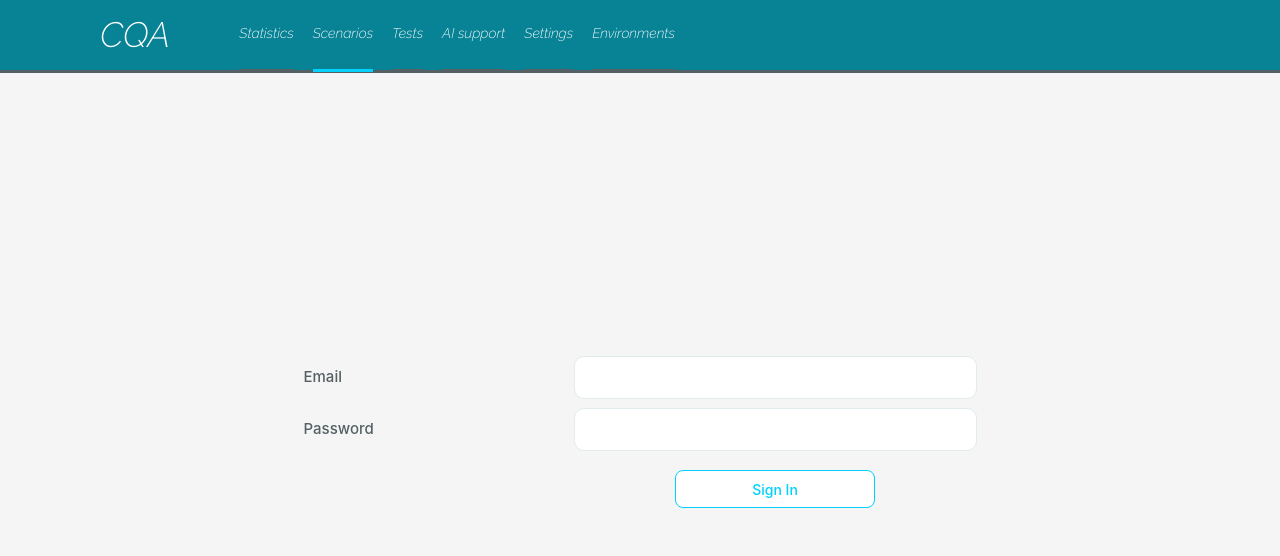
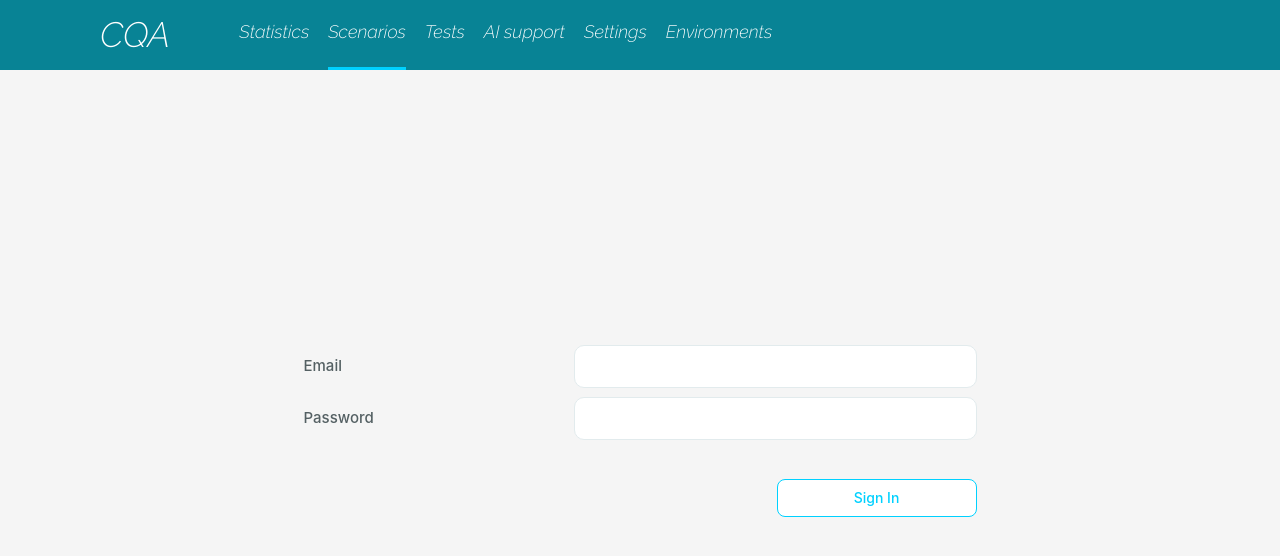
Before and after one commit to octopusLighthouse/qa, a React (Vite) app in the folder dashboard/: page /login in a window 1280 px wide. Shown: the top 556 px of the page. Built offline with nearby package versions, Linux system fonts and the light colour scheme; a web font is replaced by a local one.

Commit message:
dashboard style

```diff
--- a/dashboard/src/components/button.css
+++ b/dashboard/src/components/button.css
@@ -1,6 +1,7 @@
 .groud {
     display: flex;
     flex-direction: row;
+    margin-top: 20px;
     margin-bottom: 9px;
     align-items: flex-start;
     justify-content: end;
@@ -31,7 +32,7 @@
 
 .buttonField:hover {
     border-color: #00D1FF;
-    background-color: #36daff;
-    color: #f7f7f7;
-    transition: background-color 1.9s;
+    background-color: #d3f7ff;
+    color: #00D1FF;
+    transition: background-color 1.0s;
 }
--- a/dashboard/src/components/header.css
+++ b/dashboard/src/components/header.css
@@ -12,7 +12,7 @@
     font-family: 'Raleway', sans-serif;
     color: #FFFFFF;
     flex-direction: row;
-    border-bottom: 3px solid #546063 ;
+    border-bottom: 0px solid #546063 ;
 }
 
 .logo {
@@ -23,28 +23,28 @@
     display: flex;
     align-items: center;
     margin-left: 19px;
-    font-size: 14px;
+    font-size: 18px;
     height: 70px;
-    border-bottom: 3px solid #00D1FF ;
+    border-bottom: 7px solid #00D1FF ;
 }
 
 .items {
     display: flex;
     align-items: center;
     margin-left: 19px;
-    font-size: 14px;
+    font-size: 18px;
     height: 70px;
-    border-bottom: 3px solid #546063 ;
-    transition: border-color 1.9s ease;
+    border-bottom: 7px solid #088395 ;
+    transition: border-color 1.0s ease;
 }
 
 .items:hover {
     display: flex;
     align-items: center;
     margin-left: 19px;
-    font-size: 14px;
+    font-size: 18px;
     height: 70px;
     cursor: pointer;
-    border-bottom: 3px solid lime ;
-    transition: border-color 0.5s ease;
+    border-bottom: 7px solid lime ;
+    transition: border-color 0.3s ease;
 }
--- a/dashboard/src/components/input.css
+++ b/dashboard/src/components/input.css
@@ -13,6 +13,19 @@
     margin-right: 20px;
     width: 250px;
     justify-content: left;
+    transition: color 1.0s ease-in;
+}
+
+.title:hover {
+    display: flex;
+    justify-content: center;
+    align-items: center;
+    font-size: 15px;
+    color: #00D1FF;
+    margin-right: 20px;
+    width: 250px;
+    justify-content: left;
+    transition: color 1.0s ease;
 }
 
 .inputField {
--- a/dashboard/src/components/input.tsx
+++ b/dashboard/src/components/input.tsx
@@ -3,7 +3,7 @@ export function Input(props: any) {
     return (
         <div className="input">
             <div className="title">{props.label}</div>
-            <input className="inputField" size={40} maxLength={40} value={props.value} onChange={props.onChange} />
+            <input className="inputField" size={40} maxLength={40} value={props.value} onChange={props.onChange} type={props.type} />
         </div>
     )
 }
--- a/dashboard/src/components/paginator.tsx
+++ b/dashboard/src/components/paginator.tsx
@@ -34,7 +34,7 @@ export function Paginator(props: any) {
 
     const renderRepeatedDivs = () => {
         const divs = [];
-        for (let i = 0; i < (props.pages/props.pageSize); i++) {
+        for (let i = 0; i < (props.totalItems/props.pageSize); i++) {
 
             const linkFormed = `${props.base}page=${i+1}&pageSize=${props.pageSize}`;
             if (props.page === i+1)
--- a/dashboard/src/containers/Login.tsx
+++ b/dashboard/src/containers/Login.tsx
@@ -44,9 +44,11 @@ export function SignIn() {
     <div className="white-page">
       <Header />
       <div className="center-it">
-          <Input label="Email" onChange={handleEmail} value={email} />
-          <Input label="Password" onChange={handlePassword} value={password} password />
+        <div className="container-items-rigth">
+          <Input label="Email" onChange={handleEmail} value={email} type="edit" />
+          <Input label="Password" onChange={handlePassword} value={password} type="password" />
           <Button label="Sign In"  onClick={clickForm} />
+        </div>
       </div>
     </div>
   );
--- a/dashboard/src/containers/containers.css
+++ b/dashboard/src/containers/containers.css
@@ -9,6 +9,13 @@
     background-color: whitesmoke;
     padding-left: 100px;
     padding-right: 100px;
+}
+
+.container-items-rigth {
+    display: flex;
+    flex-direction: column;
+    align-items: end;
+    justify-content: center;
 }
 
 .center-horizontal {
--- a/dashboard/src/containers/settings/settings.list.tsx
+++ b/dashboard/src/containers/settings/settings.list.tsx
@@ -105,7 +105,7 @@ import { Paginator } from "../../components/paginator";
                 // Render loading or fallback UI
                 <div>Loading...</div>
                 )}
-                <Paginator page={page} pages={data?.count || 1} base='http://localhost/scenarios/list?' pageSize={pageSize} />
+                <Paginator page={page} totalItems={data?.count || 1} base='http://localhost/scenarios/list?' pageSize={pageSize} />
             </div>
         </div>
       </div>
--- a/dashboard/vite.config.ts
+++ b/dashboard/vite.config.ts
@@ -1,14 +1,15 @@
 import { defineConfig } from 'vite'
-import react from '@vitejs/plugin-react'
+// import react from '@vitejs/plugin-react'
 
 // https://vitejs.dev/config/
 export default defineConfig({
-  plugins: [react()],
+  // plugins: [react()],
   server: {
     host: true,
     port: 80,
     watch: {
       usePolling: true,
-    }
+    },
+
   },
 })
```
